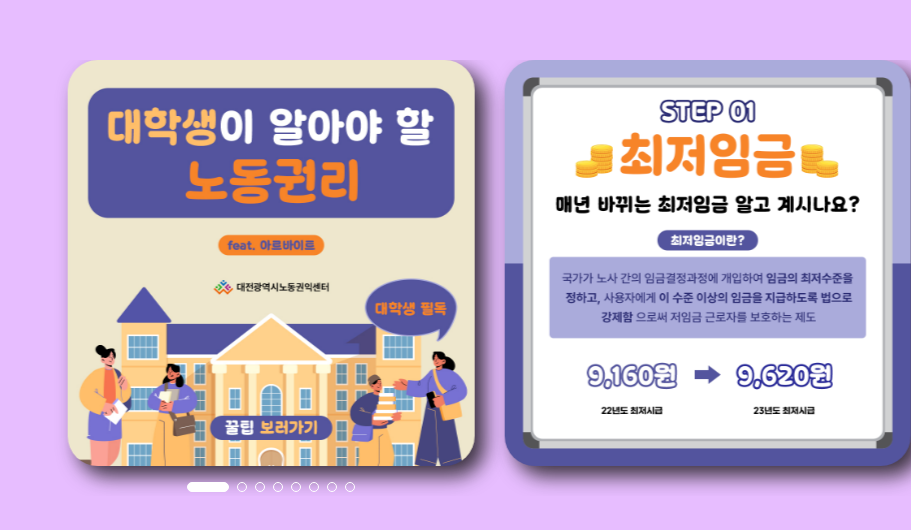
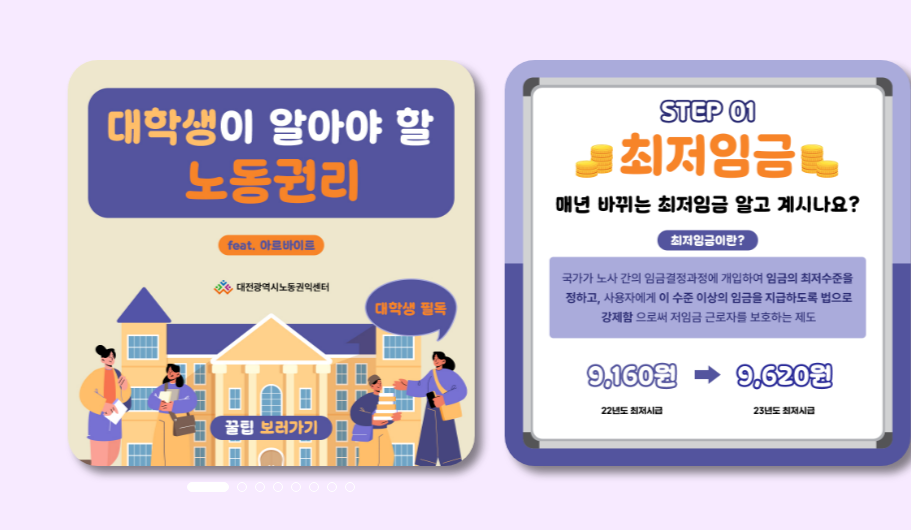
Before and after one commit to oh-seunghwan82/02_Cardnews, a plain HTML site: page index.html in a window 1280 px wide. Shown: the part 122-652 px from the top of the page, without its empty margins (369-1280 px from the left). Drawn offline with nearby package versions, Linux system fonts and the light colour scheme.

Commit message:
Add files via upload

```diff
--- a/css/cardnews_style_2.css
+++ b/css/cardnews_style_2.css
@@ -89,7 +89,7 @@ html {
     display: flex;
     justify-content: center;
     align-items: center;
-    background-color: rgba(223, 168, 255, 0.753);
+    background-color: rgba(244, 226, 255, 0.74);
 }
 
 .slide {
@@ -112,7 +112,7 @@ html {
     justify-content: center;
     align-items: center;
     border-radius: 40px;
-    filter: drop-shadow(10px 10px 10px rgba(14, 14, 14, 0.8));
+    filter: drop-shadow(7px 7px 4px rgba(14, 14, 14, 0.5));
 }
 
 .swiper-slide img {
```
